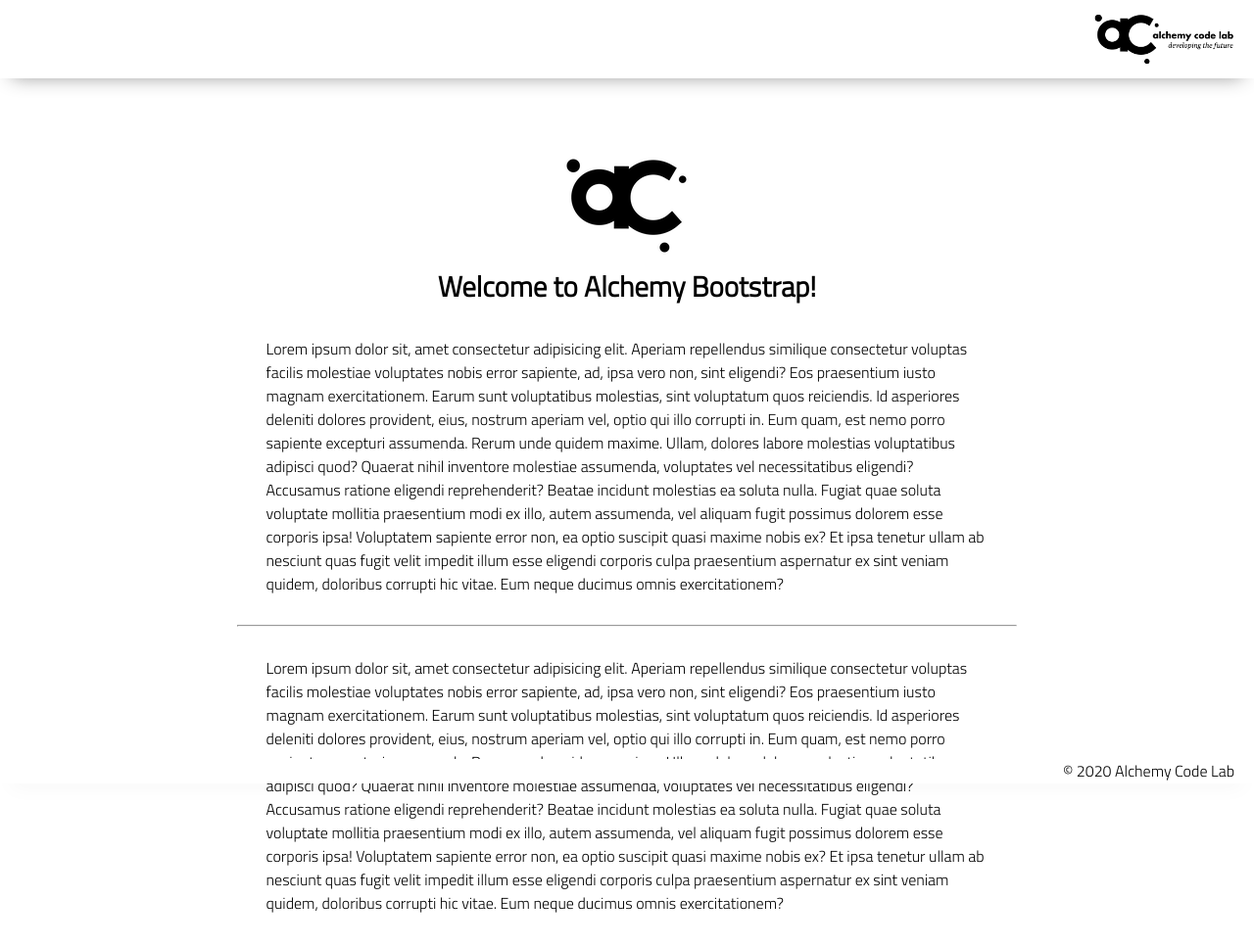
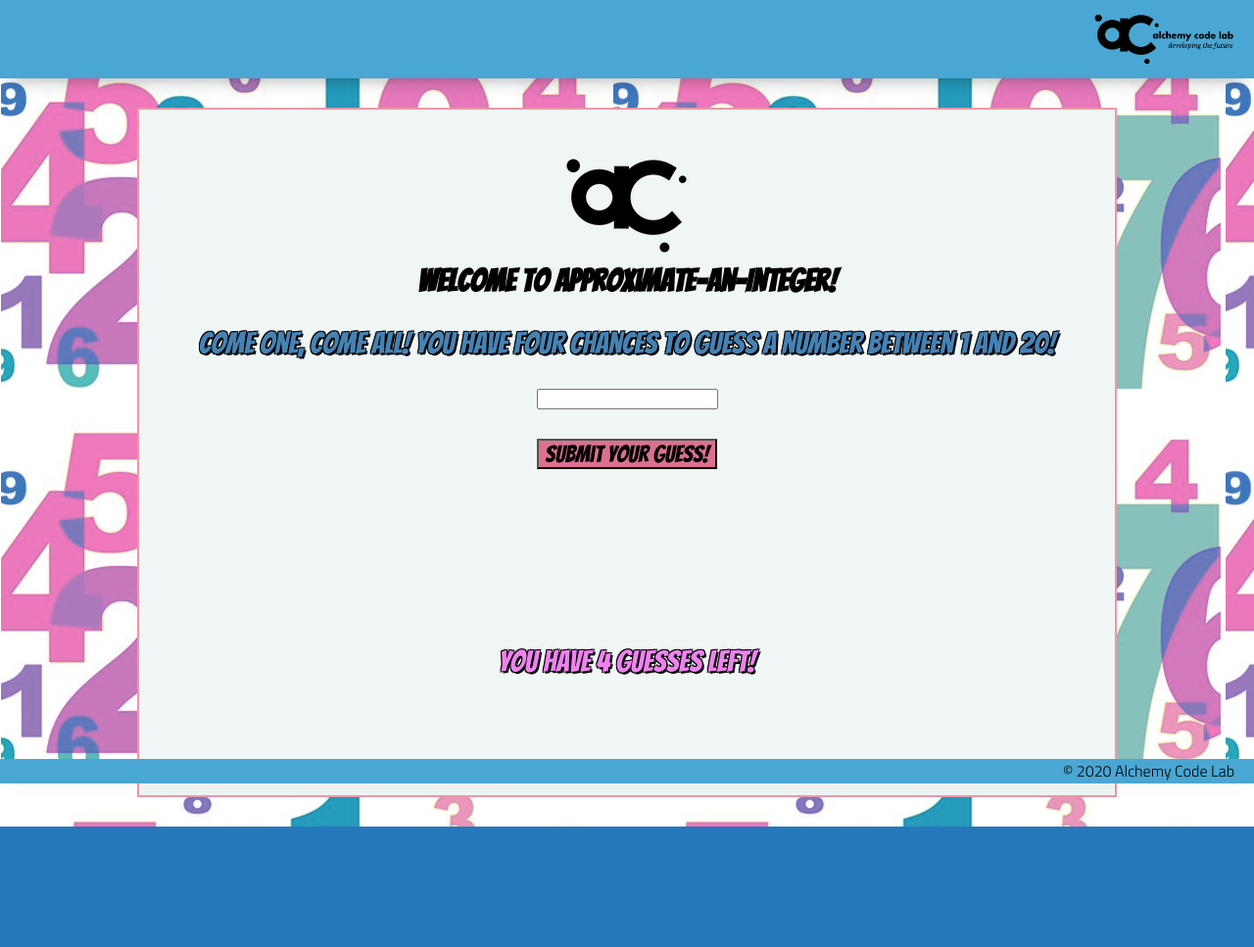
Before and after one commit to KatieMBerry/lab-02-guess-number, a plain HTML site: page index.html in a window 1280 px wide. Shown: the whole page at 98% size. After the commit the page ends 844 px from the top, so only its background shows below. Drawn offline with Linux system fonts and the light colour scheme.

Commit message:
added README, html elements and css properties

```diff
--- a/index.html
+++ b/index.html
@@ -9,7 +9,8 @@
     <link rel="stylesheet" href="styles/reset.css">
     <link rel="stylesheet" href="styles/style.css">
     <link rel="stylesheet" href="styles/home.css">
-    <title>Document</title>
+    <link href="https://fonts.googleapis.com/css2?family=Bangers&display=swap" rel="stylesheet">
+    <title>Approximate-an-Integer</title>
 </head>
 
 <body>
@@ -21,27 +22,18 @@
     <main>
         <section class="main-section">
             <img class="main-logo" src="assets/alchemy-logo.png"/>
-            <h2>
-                Welcome to Alchemy Bootstrap!
-            </h2>
 
-            <content>
-            <p>
-                Lorem ipsum dolor sit, amet consectetur adipisicing elit. Aperiam repellendus similique consectetur voluptas facilis molestiae voluptates nobis error sapiente, ad, ipsa vero non, sint eligendi? Eos praesentium iusto magnam exercitationem.
-                Earum sunt voluptatibus molestias, sint voluptatum quos reiciendis. Id asperiores deleniti dolores provident, eius, nostrum aperiam vel, optio qui illo corrupti in. Eum quam, est nemo porro sapiente excepturi assumenda.
-                Rerum unde quidem maxime. Ullam, dolores labore molestias voluptatibus adipisci quod? Quaerat nihil inventore molestiae assumenda, voluptates vel necessitatibus eligendi? Accusamus ratione eligendi reprehenderit? Beatae incidunt molestias ea soluta nulla.
-                Fugiat quae soluta voluptate mollitia praesentium modi ex illo, autem assumenda, vel aliquam fugit possimus dolorem esse corporis ipsa! Voluptatem sapiente error non, ea optio suscipit quasi maxime nobis ex?
-                Et ipsa tenetur ullam ab nesciunt quas fugit velit impedit illum esse eligendi corporis culpa praesentium aspernatur ex sint veniam quidem, doloribus corrupti hic vitae. Eum neque ducimus omnis exercitationem?
-            </p>
-            <hr />
-            <p>
-                Lorem ipsum dolor sit, amet consectetur adipisicing elit. Aperiam repellendus similique consectetur voluptas facilis molestiae voluptates nobis error sapiente, ad, ipsa vero non, sint eligendi? Eos praesentium iusto magnam exercitationem.
-                Earum sunt voluptatibus molestias, sint voluptatum quos reiciendis. Id asperiores deleniti dolores provident, eius, nostrum aperiam vel, optio qui illo corrupti in. Eum quam, est nemo porro sapiente excepturi assumenda.
-                Rerum unde quidem maxime. Ullam, dolores labore molestias voluptatibus adipisci quod? Quaerat nihil inventore molestiae assumenda, voluptates vel necessitatibus eligendi? Accusamus ratione eligendi reprehenderit? Beatae incidunt molestias ea soluta nulla.
-                Fugiat quae soluta voluptate mollitia praesentium modi ex illo, autem assumenda, vel aliquam fugit possimus dolorem esse corporis ipsa! Voluptatem sapiente error non, ea optio suscipit quasi maxime nobis ex?
-                Et ipsa tenetur ullam ab nesciunt quas fugit velit impedit illum esse eligendi corporis culpa praesentium aspernatur ex sint veniam quidem, doloribus corrupti hic vitae. Eum neque ducimus omnis exercitationem?
-            </p>
+            <h2>Welcome to Approximate-an-Integer!</h2>
+            <p id="rules">Come one, come all!  You have four chances to guess a number between 1 and 20!</p>
+            <input id="user-number" type="number">
+            <button id="submit-guess-button">Submit your guess!</button>
 
+            <span id="wins"></span>
+            <span id="losses"></span>
+            <span id="guesses-remaining">You have 4 guesses left!</span>
+
+            <span id="guess-results-message"></span>
+            <div id="end-or-lose-message"></div>
         </section>
     </main>
     <footer>
--- a/styles/style.css
+++ b/styles/style.css
@@ -1,17 +1,17 @@
 
 body {
-    --color1: #ffffff;
+    /* --color1: #ffffff;
     --color2: #ffffff;
     --color3: #ffffff;
     --color4: #ffffff;
-    --color5: #ffffff;
+    --color5: #ffffff; */
 
     /* https://coolors.co/generate and click export -> scss to get the colors to copy and paste below*/
-    /* --color1: hsla(349, 69%, 76%, 1);
+    --color1: hsla(349, 69%, 76%, 1);
     --color2: hsla(207, 67%, 44%, 1);
     --color3: hsla(200, 61%, 56%, 1);
     --color4: hsla(187, 41%, 94%, 1);
-    --color5: hsla(170, 28%, 95%, 1); */
+    --color5: hsla(170, 28%, 95%, 1);
 
     /* --color1: hsla(45, 86%, 83%, 1);
     --color2: hsla(135, 65%, 98%, 1);
@@ -26,6 +26,8 @@
 
     font-family: 'Titillium Web', sans-serif;
     background-color: var(--color2);
+    background-image: url("/assets/nums2.PNG");
+    background-blend-mode: lighten;
 }
 
 main {
@@ -68,7 +70,8 @@
 
 
 h2 {
-    font-size: 1.8rem;
+    font-family: 'Bangers', cursive;
+    font-size: 2rem;
     font-weight: bold;
 }
 
@@ -84,13 +87,31 @@
     height: var(--header-height);
 }
 
-
-
 content {
     width: 80%;
 }
 
 p {
+    font-family: 'Bangers', cursive;
+    font-size: 1.9rem;
+    color: steelblue;
+    text-shadow: -1px -1px 0 #000, 1px -1px 0 #000, -1px 1px 0 #000, 2px 2px 0 #000;
+    margin: var(--gutter);
+}
+
+span {
+    font-family: 'Bangers', cursive;
+    font-size: 1.9rem;
+    color: violet;
+    text-shadow: -1px -1px 0 #000, 1px -1px 0 #000, -1px 1px 0 #000, 2px 2px 0 #000;
+    margin: var(--gutter);
+}
+
+button {
+    font-family: 'Bangers', cursive;
+    font-size: 1.5rem;
+    color:black;
+    background-color: palevioletred;
     margin: var(--gutter);
 }
 
```
Also changed, not shown: assets/nums.PNG (added), assets/nums2.PNG (added), 1 other file.
